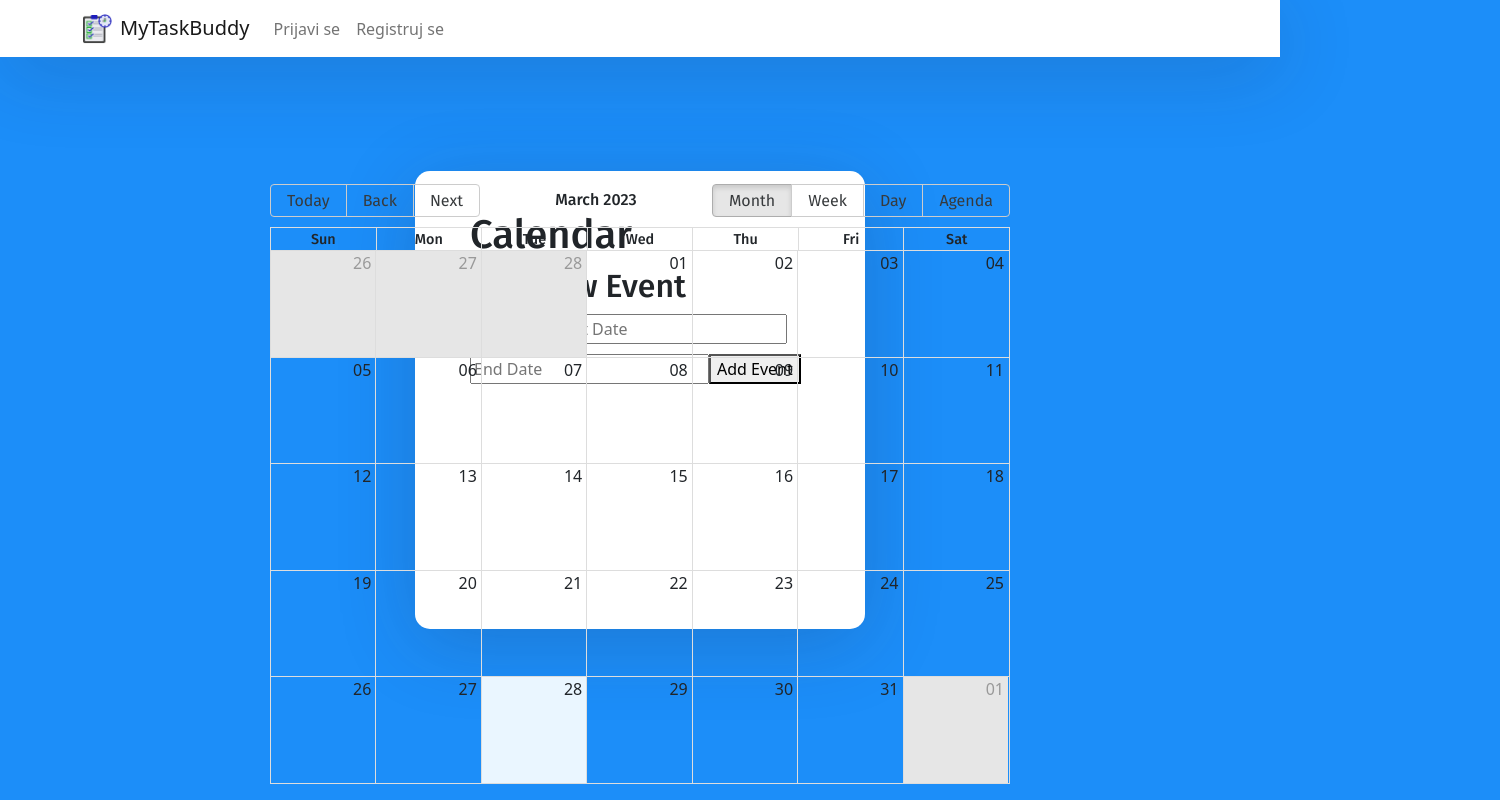
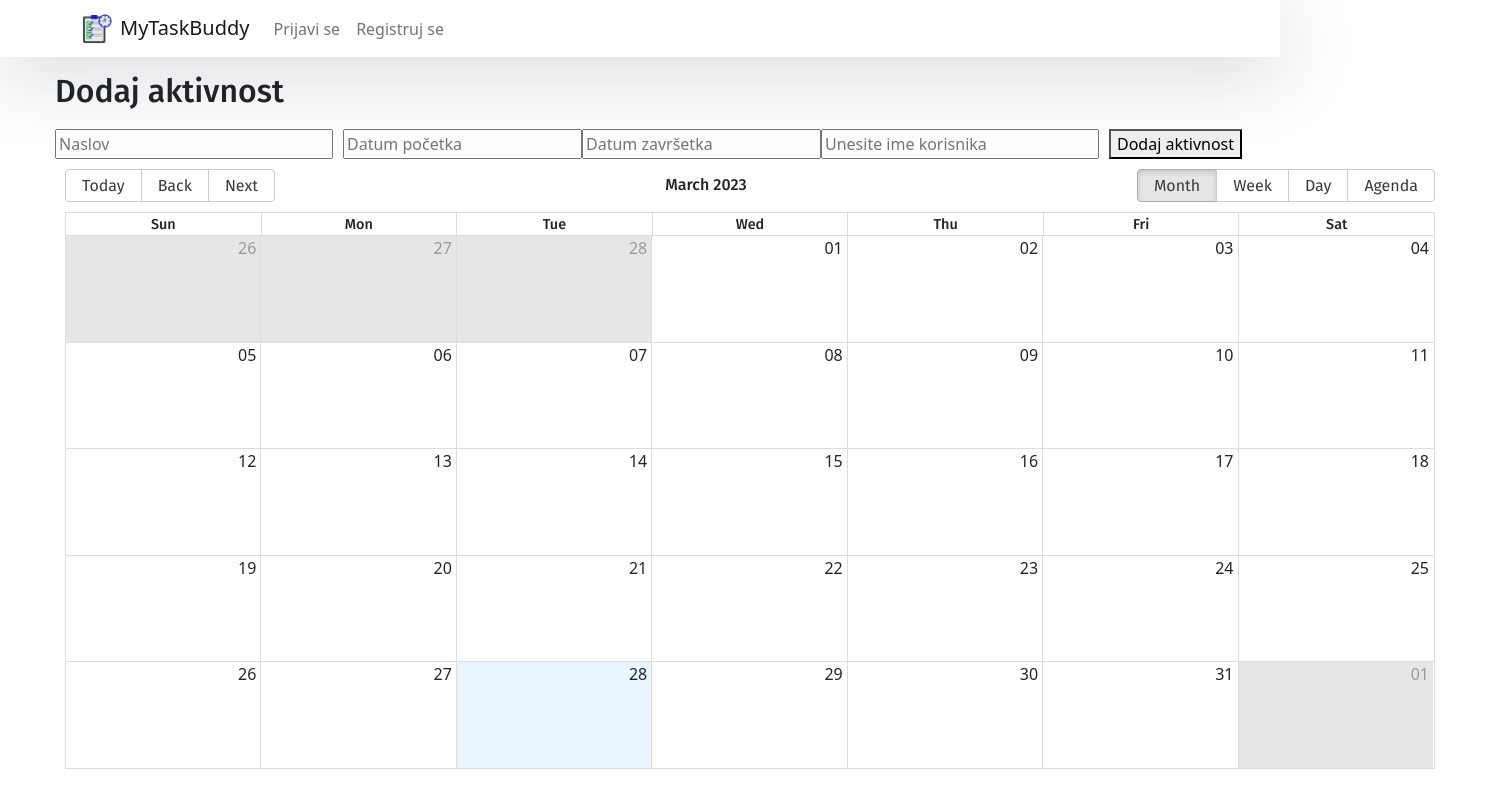
Before and after one commit to smuratovic3/my-task-buddy, a React (Create React App) app: page /home-page in a window 1280 px wide. Shown: the top 800 px of the page, 1500 px wide, since content can reach past the window. Built offline with nearby package versions, Linux system fonts and the light colour scheme.

Commit message:
Changes for calendar, not finished

```diff
--- a/src/components/HomePageComponent.js
+++ b/src/components/HomePageComponent.js
@@ -7,7 +7,6 @@ import { Calendar, dateFnsLocalizer } from "react-big-calendar";
 import "react-big-calendar/lib/css/react-big-calendar.css";
 import DatePicker from "react-datepicker";
 import "react-datepicker/dist/react-datepicker.css";
-import "../css/HomePage.css";
 
 const locales = {
   "en-US": require("date-fns/locale/en-US"),
@@ -24,23 +23,13 @@ export default class HomePageComponent extends Component {
   constructor(props) {
     super(props);
     this.state = {
-      newEvent: { title: "", start: "", end: "" },
+      newEvent: { title: "", start: "", end: "", username: "" },
       allEvents: [
         {
-          title: "Big Meeting",
+          title: "Uraditi zadaću",
           allDay: true,
-          start: new Date(2021, 6, 0),
-          end: new Date(2021, 6, 0),
-        },
-        {
-          title: "Vacation",
-          start: new Date(2021, 6, 7),
-          end: new Date(2021, 6, 10),
-        },
-        {
-          title: "Conference",
-          start: new Date(2021, 6, 20),
-          end: new Date(2021, 6, 23),
+          start: new Date(2023, 4, 1),
+          end: new Date(2023, 4, 4),
         },
       ],
     };
@@ -56,15 +45,15 @@ export default class HomePageComponent extends Component {
       const d3 = new Date(allEvents[i].end);
       const d4 = new Date(newEvent.end);
 
-      if ((d1 <= d2 && d2 <= d3) || (d1 <= d4 && d4 <= d3)) {
+      /*if ((d1 <= d2 && d2 <= d3) || (d1 <= d4 && d4 <= d3)) {
         alert("CLASH");
         break;
-      }
+      }*/
     }
 
     this.setState({
       allEvents: [...allEvents, newEvent],
-      newEvent: { title: "", start: "", end: "" },
+      newEvent: { title: "", start: "", end: "", username: "" },
     });
   }
 
@@ -73,12 +62,12 @@ export default class HomePageComponent extends Component {
 
     return (
       <div className="HomePage">
-        <h1>Calendar</h1>
-        <h2>Add New Event</h2>
+        <h1>Kalendar</h1>
+        <h2>Dodaj aktivnost</h2>
         <div>
           <input
             type="text"
-            placeholder="Add Title"
+            placeholder="Naslov"
             style={{ width: "20%", marginRight: "10px" }}
             value={newEvent.title}
             onChange={(e) =>
@@ -88,7 +77,7 @@ export default class HomePageComponent extends Component {
             }
           />
           <DatePicker
-            placeholderText="Start Date"
+            placeholderText="Datum početka "
             style={{ marginRight: "10px" }}
             selected={newEvent.start}
             onChange={(start) =>
@@ -96,14 +85,26 @@ export default class HomePageComponent extends Component {
             }
           />
           <DatePicker
-            placeholderText="End Date"
+            placeholderText="Datum završetka "
             selected={newEvent.end}
             onChange={(end) =>
               this.setState({ newEvent: { ...newEvent, end } })
             }
           />
+          <input
+            type="text"
+            placeholder="Unesite ime korisnika"
+            style={{ width: "20%", marginRight: "10px" }}
+            value={newEvent.username}
+            onChange={(e) =>
+              this.setState({
+                newEvent: { ...newEvent, username: e.target.value },
+              })
+            }
+          />
+
           <button style={{ marginTop: "10px" }} onClick={this.handleAddEvent}>
-            Add Event
+            Dodaj aktivnost
           </button>
         </div>
         <Calendar
@@ -111,7 +112,7 @@ export default class HomePageComponent extends Component {
           events={allEvents}
           startAccessor="start"
           endAccessor="end"
-          style={{ height: 600, margin: "-200px" }}
+          style={{ height: 600, margin: "10px" }}
         />
       </div>
     );
--- a/src/css/HomePage.css
+++ b/src/css/HomePage.css
@@ -1,5 +1,5 @@
 .HomePage {
-    height: 200%;
+    height: 100%;
     width: 100%;
     margin: 0;
     padding: 0;
--- a/src/index.css
+++ b/src/index.css
@@ -45,7 +45,7 @@ html,
 }
 
 .auth-inner {
-  width: 450px;
+  width: 1500px;
   margin: auto;
   background: #ffffff;
   box-shadow: 0px 14px 80px rgba(34, 35, 58, 0.2);
```
